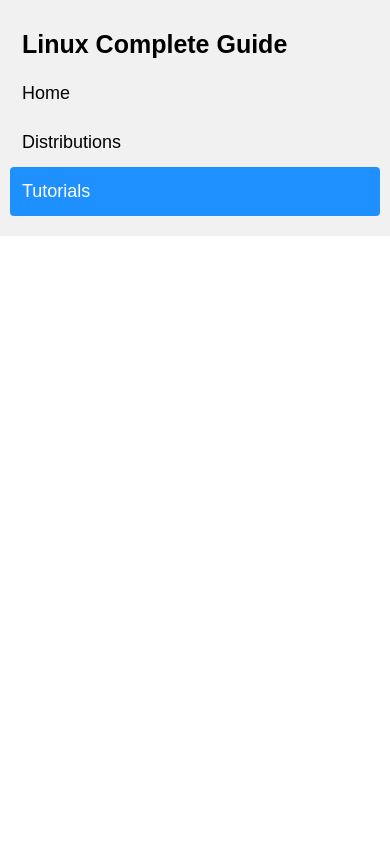
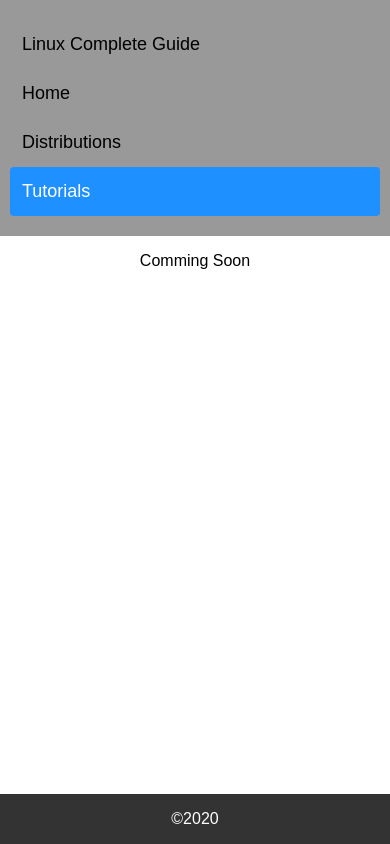
Before and after one commit to sonu-sai/LinuxAll, a plain HTML site: page tutorials.html in a window 390 px wide. Drawn offline with Linux system fonts and the light colour scheme.

Commit message:
Header,Footer,mobileview

```diff
--- a/style.css
+++ b/style.css
@@ -35,7 +35,7 @@ body {
 /* Style the header with a grey background and some padding */
 .header {
   overflow: hidden;
-  background-color: #f1f1f1;
+  background-color: #999999;
   padding: 20px 10px;
 }
 
@@ -74,8 +74,26 @@ body {
   float: right;
 }
 
-/* Add media queries for responsiveness - when the screen is 500px wide or less, stack the links on top of each other */
-@media screen and (max-width: 500px) {
+.footer {
+  background-color: #333333;
+  color: white;
+  left: 0;
+  bottom: 0;
+  width: 100%;
+  columns: #000000;
+  text-align: center;
+  overflow: hidden;
+}
+
+@media screen and (max-width: 720px) {
+  .gridContainer {
+    display: grid;
+    grid-template-columns: 1fr 1fr;
+    grid-gap: 25px;
+  }
+}
+/* Add media queries for responsiveness - when the screen is 540px wide or less, stack the links on top of each other */
+@media screen and (max-width: 540px) {
   .header a {
     float: none;
     display: block;
@@ -84,4 +102,9 @@ body {
   .header-right {
     float: none;
   }
+  .gridContainer {
+    display: grid;
+    grid-template-columns: 1fr;
+    grid-gap: 25px;
+  }
 }
--- a/tutorials.html
+++ b/tutorials.html
@@ -16,15 +16,17 @@
   </head>
   <body>
     <div class="header">
-      <a href="index.html" class="logo">Linux Complete Guide</a>
+      <a href="index.html">Linux Complete Guide</a>
       <div class="header-right">
         <a href="index.html">Home</a>
         <a href="distro.html">Distributions</a>
         <a class="active" href="tutorials.html">Tutorials</a>
       </div>
     </div>
-    <div class="content">
-      <div class="gridContainer"></div>
+    <p style="text-align: center;">Comming Soon</p>
+
+    <div class="footer" style="position: fixed;">
+      <p>&copy;2020</p>
     </div>
   </body>
 </html>
```
Also changed, not shown: distro.html (+5 -1 lines), index.html (+4 -1 lines).
